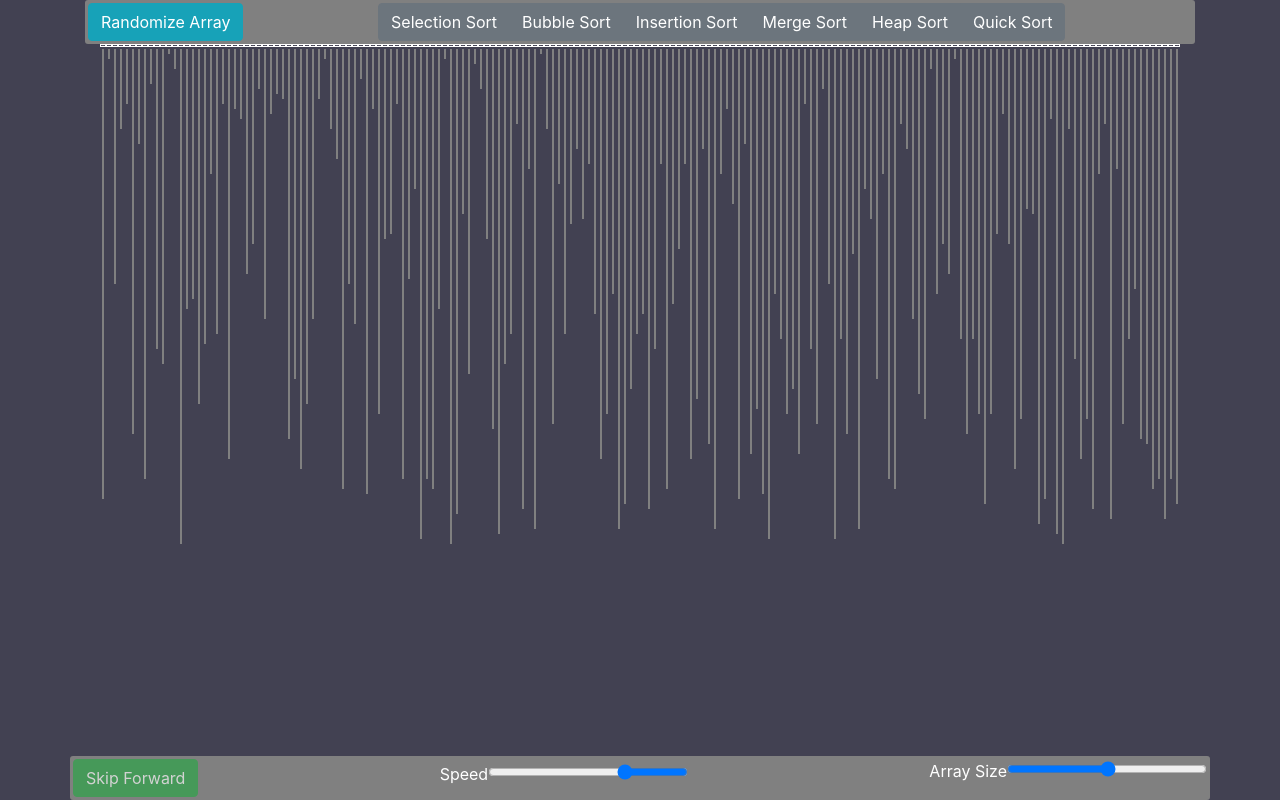
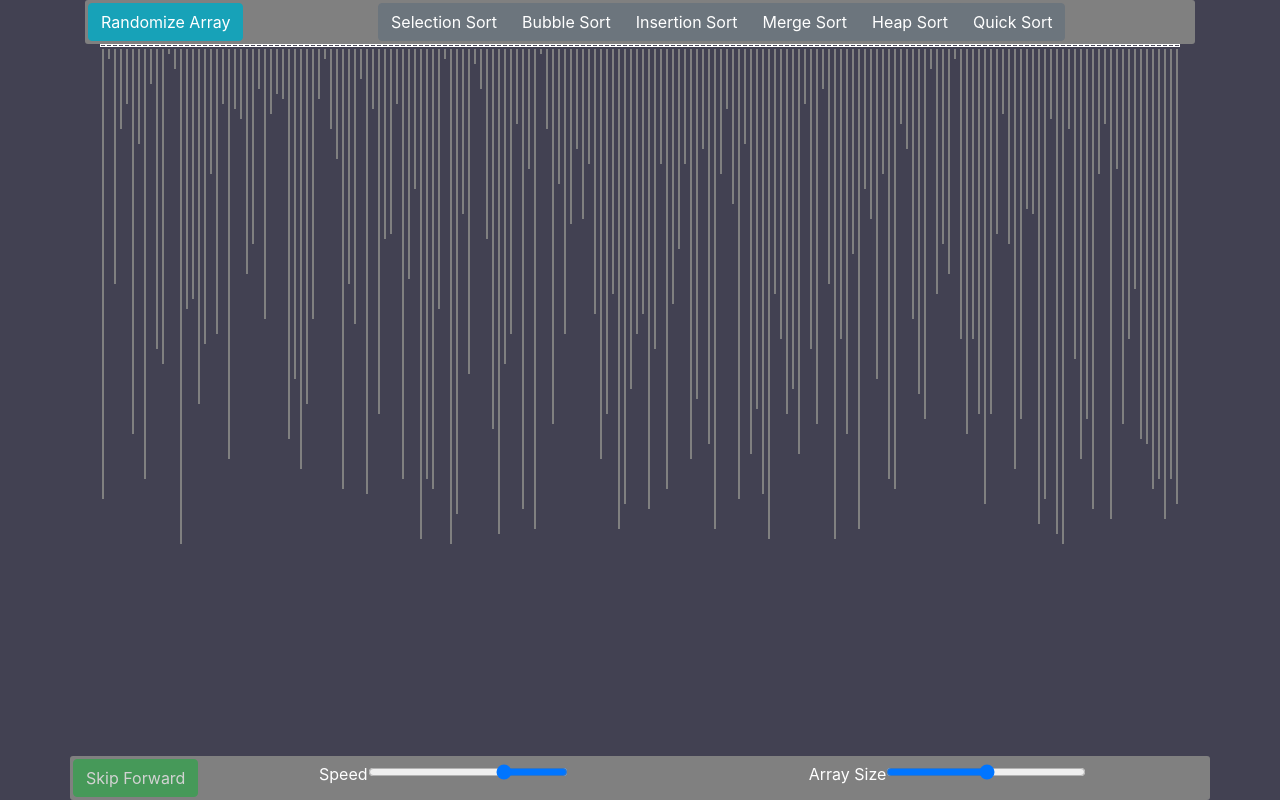
Before and after one commit to Axeian/Sorting-Algorithms-Visualizer, a React (Create React App) app: page / in a window 1280 px wide. Built offline with nearby package versions, Linux system fonts and the light colour scheme.

Commit message:
deploying

```diff
--- a/package.json
+++ b/package.json
@@ -2,12 +2,14 @@
   "name": "sorting",
   "version": "0.1.0",
   "private": true,
+  "homepage": "https://Axeian.github.io/Sorting-Algorithms-Visualizer",
   "dependencies": {
     "@mobiscroll/react-lite": "^4.10.6",
     "@testing-library/jest-dom": "^4.2.4",
     "@testing-library/react": "^9.3.2",
     "@testing-library/user-event": "^7.1.2",
     "bootstrap": "^4.5.0",
+    "gh-pages": "^3.1.0",
     "react": "^16.13.1",
     "react-bootstrap": "^1.2.2",
     "react-dom": "^16.13.1",
@@ -17,7 +19,8 @@
     "start": "react-scripts start",
     "build": "react-scripts build",
     "test": "react-scripts test",
-    "eject": "react-scripts eject"
+    "eject": "react-scripts eject",
+    "deploy": "gh-pages -d build"
   },
   "eslintConfig": {
     "extends": "react-app"
--- a/src/App.js
+++ b/src/App.js
@@ -186,7 +186,7 @@ export class App extends Component {
                           ></input>
                     </div>
 
-                    <div>
+                    <div className="m-auto">
                           <label>Array Size</label>
                           <input type="range" name="array-size" max="180" min="5" onChange={this.updateArraySize} value={this.state.arr.size} disabled={this.state.currentlySorting}></input>
                     </div>
--- a/src/components/algorithms/InsertionSort.js
+++ b/src/components/algorithms/InsertionSort.js
@@ -45,8 +45,12 @@ export class InsertionSort extends Component {
 
             if(!this.props.skip)
             {
-                updateSwapIndices(pos, pos - 1, 'after');
-                await this.sleep(this.props.delay);
+                if(pos !== 0)
+                {
+                    updateSwapIndices(pos, pos - 1, 'after');
+                    await this.sleep(this.props.delay);
+                }
+                updateSwapIndices(-1, -1);
                 updateHighlightedIndices(-1, -1, i + 1, 1000);
                 await this.sleep(this.props.delay);
             }
```
Also changed, not shown: 1 other file (tests, documents, lock files or other folders).
